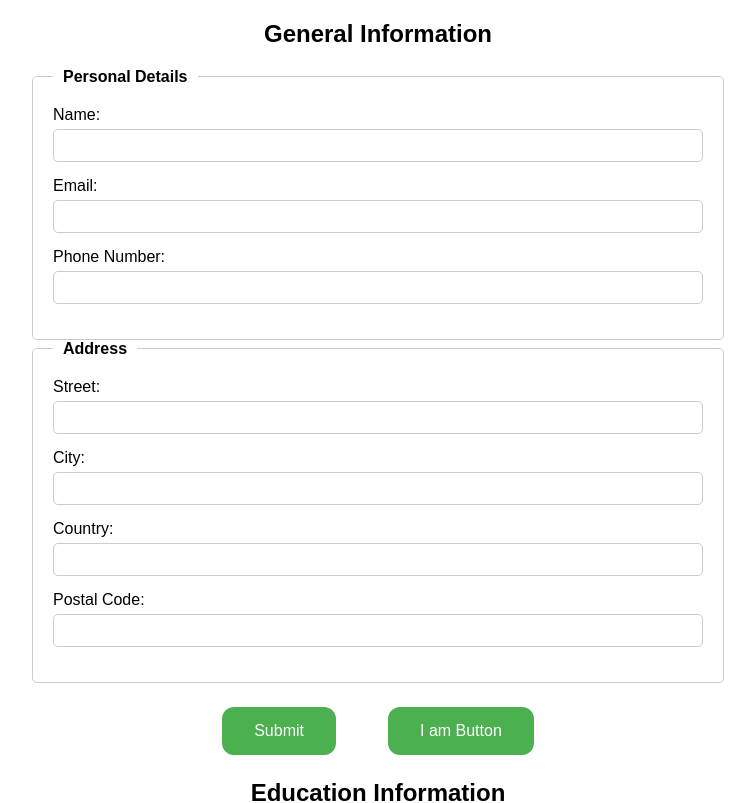
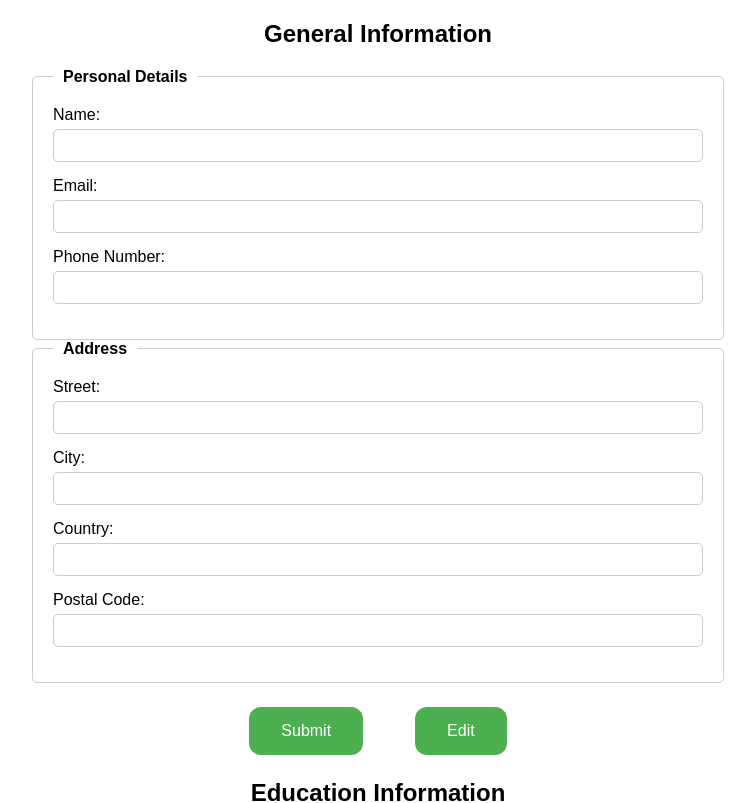
Before and after one commit to Bradley-Hill/OdinCVProject, a React (Vite) app: page / in a window 1280 px wide. Shown: the top 803 px of the page, without its empty margins (262-1017 px from the left). Built offline with nearby package versions, Linux system fonts and the light colour scheme.

Commit message:
Update GeneralInfo component to use EditButton

```diff
--- /dev/null
+++ b/src/components/EditButton.tsx
@@ -0,0 +1,13 @@
+import React, { MouseEventHandler } from 'react'
+import "../styles/EditButton.css"
+
+interface EditButtonProps {
+    onClick: MouseEventHandler<HTMLButtonElement>;
+    children: React.ReactNode;
+}
+
+export default function EditButton({onClick, children}: EditButtonProps) {
+  return (
+    <button className='editButton' type='button' onClick={onClick}>{children}</button>
+  )
+}
--- a/src/components/GeneralInfo.tsx
+++ b/src/components/GeneralInfo.tsx
@@ -1,7 +1,8 @@
 import React, { useState } from "react";
-import Button from "./Button";
+import EditButton from "./EditButton";
 import SubmitButton from "./SubmitButton";
 import "../styles/GeneralInfo.css";
+
 
 export default function GeneralInfo() {
   const [name, setName] = useState("");
@@ -46,6 +47,12 @@ export default function GeneralInfo() {
     e.preventDefault();
     console.log("Form Submitted");
     setIsEditing(false);
+  };
+
+  const handleEdit = (e: React.FormEvent<HTMLFormElement>) => {
+    e.preventDefault();
+    console.log("Edit");
+    setIsEditing(true);
   };
 
   return (
@@ -132,7 +139,7 @@ export default function GeneralInfo() {
           </fieldset>
           <div className="buttonContainer">
             <SubmitButton onClick={handleSubmit}>Submit</SubmitButton>
-            <Button />
+            <EditButton onClick={handleEdit}>Edit</EditButton>
           </div>
         </form>
       ) : (
@@ -167,7 +174,7 @@ export default function GeneralInfo() {
           </p>
           <div className="buttonContainer">
             <SubmitButton onClick={handleSubmit}>Submit</SubmitButton>
-            <Button />
+            <EditButton onClick={handleEdit}>Edit</EditButton>
           </div>
         </div>
 
--- /dev/null
+++ b/src/styles/EditButton.css
@@ -0,0 +1,17 @@
+.editButton {
+    background-color: #4CAF50; /* Green background */
+    border: none; /* Remove borders */
+    color: white; /* White text */
+    padding: 15px 32px; /* Some padding */
+    text-align: center; /* Centered text */
+    text-decoration: none; /* Remove underline */
+    display: inline-block; /* Make the button inline-block */
+    font-size: 16px; /* Increase font size */
+    margin: 4px 2px; /* Some margin */
+    cursor: pointer; /* Pointer/hand icon */
+    border-radius: 12px; /* Rounded corners */
+  }
+
+  .button:hover {
+    background-color: #45a049; /* Darker green on hover */
+  }
```
